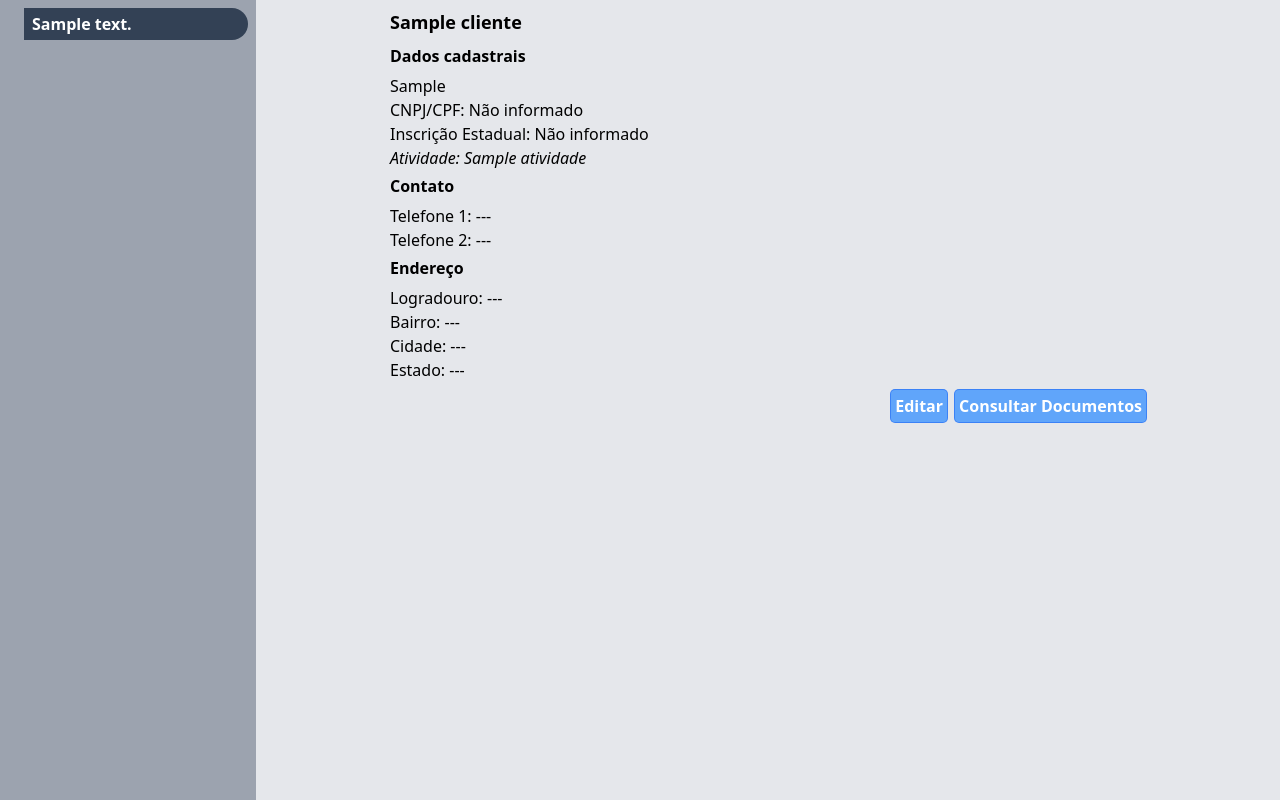
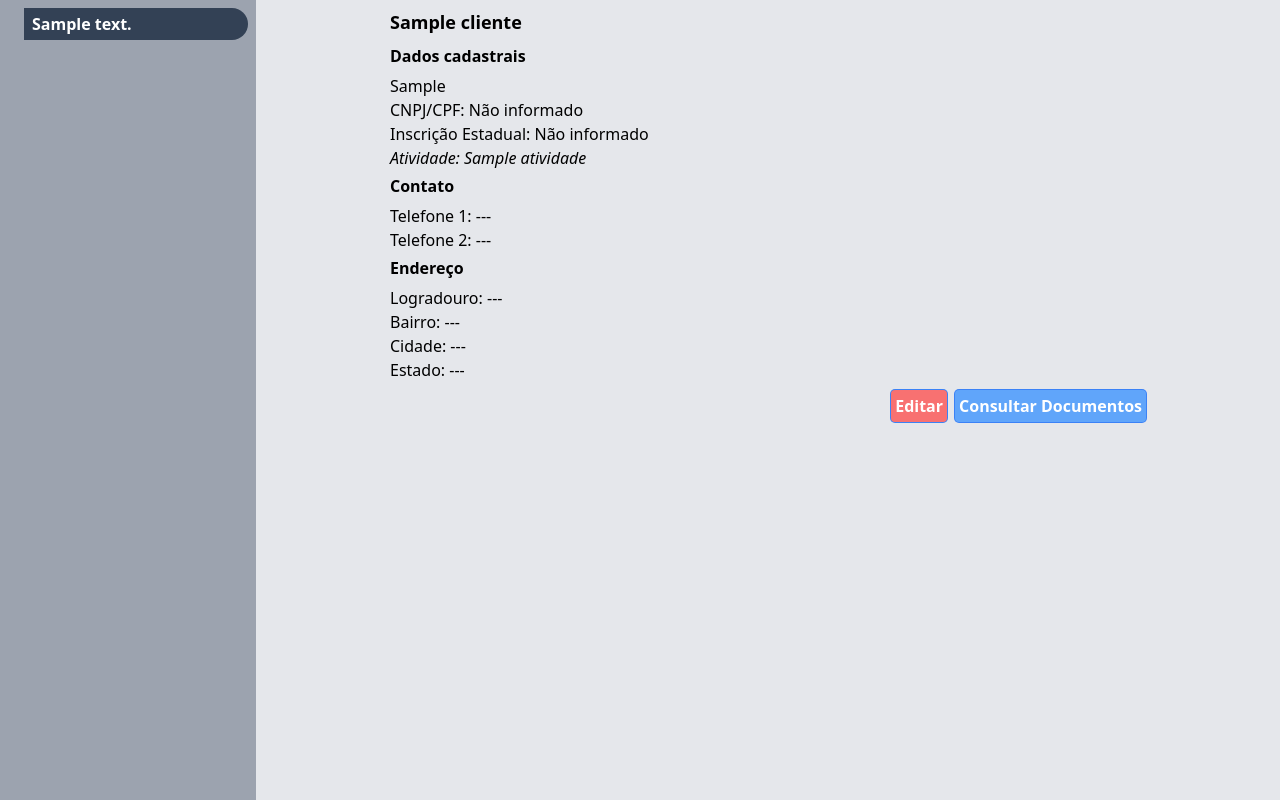
Before and after one commit to augustomonoo/arquivo, a Django app: template arquivo/templates/arquivo/cliente/detalhe.html in a window 1280 px wide. Run offline with Django 3.2, Linux system fonts and the light colour scheme; the template is opened without the code that fills it: most values are stand-ins (such as "Sample title", 1, 10 or a date in 2020); style sheets or scripts are compiled from the project's sources; some libraries are stand-ins or nearby versions.

Commit message:
Possivel passar cores por parametro em include

```diff
--- a/arquivo/templates/arquivo/components/anchor_button.html
+++ b/arquivo/templates/arquivo/components/anchor_button.html
@@ -1,2 +1,2 @@
 <a href="{{ href }}"
-   class="rounded ring-1 ring-blue-500 p-1 font-bold text-white bg-blue-400 hover:text-black hover:bg-blue-400">{{ text }}</a>
+   class="rounded ring-1 ring-blue-500 p-1 font-bold text-{{ text_color|default:"white" }} {{ bg_color|default:"bg-blue-400" }} hover:text-black hover:{{ bg_color|default:"bg-blue-400" }}">{{ text }}</a>
```
